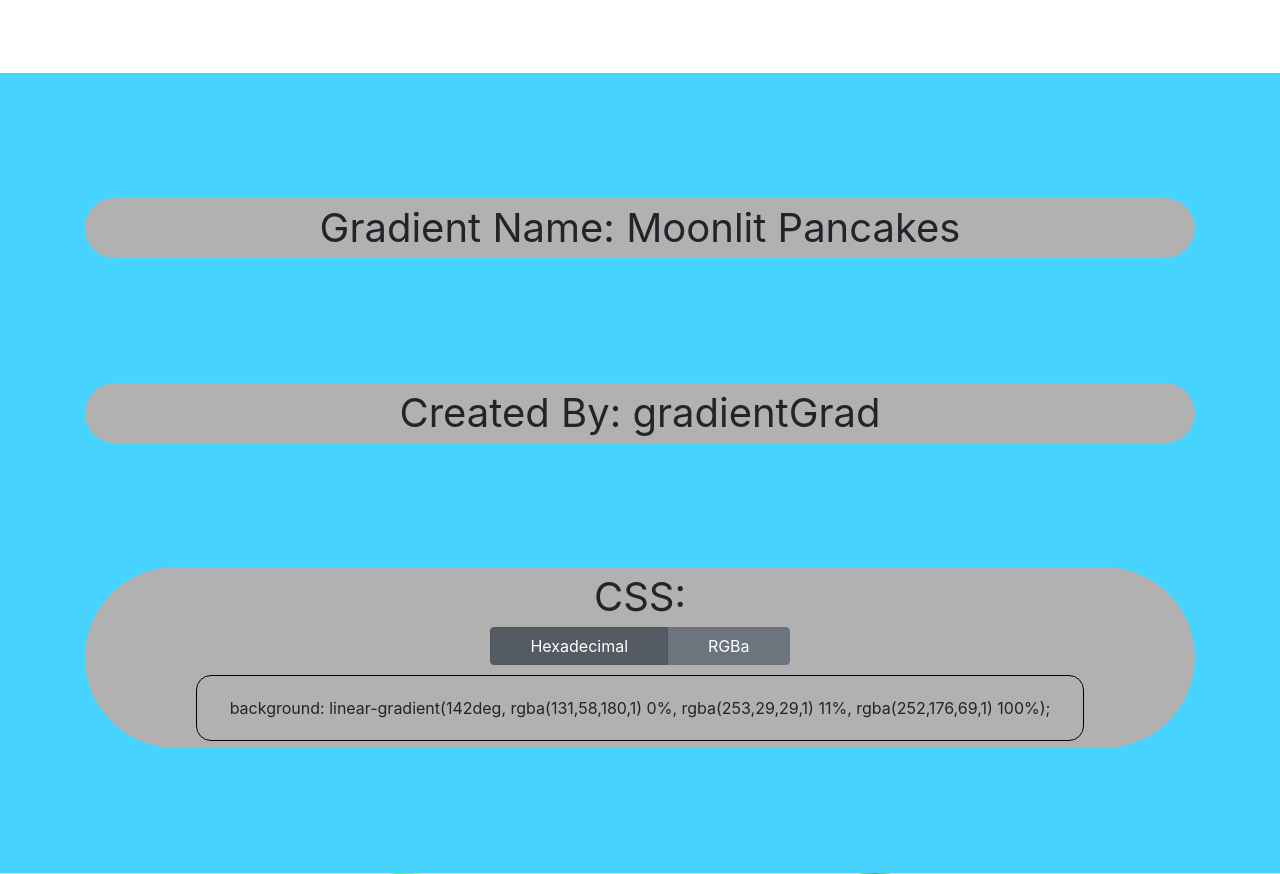
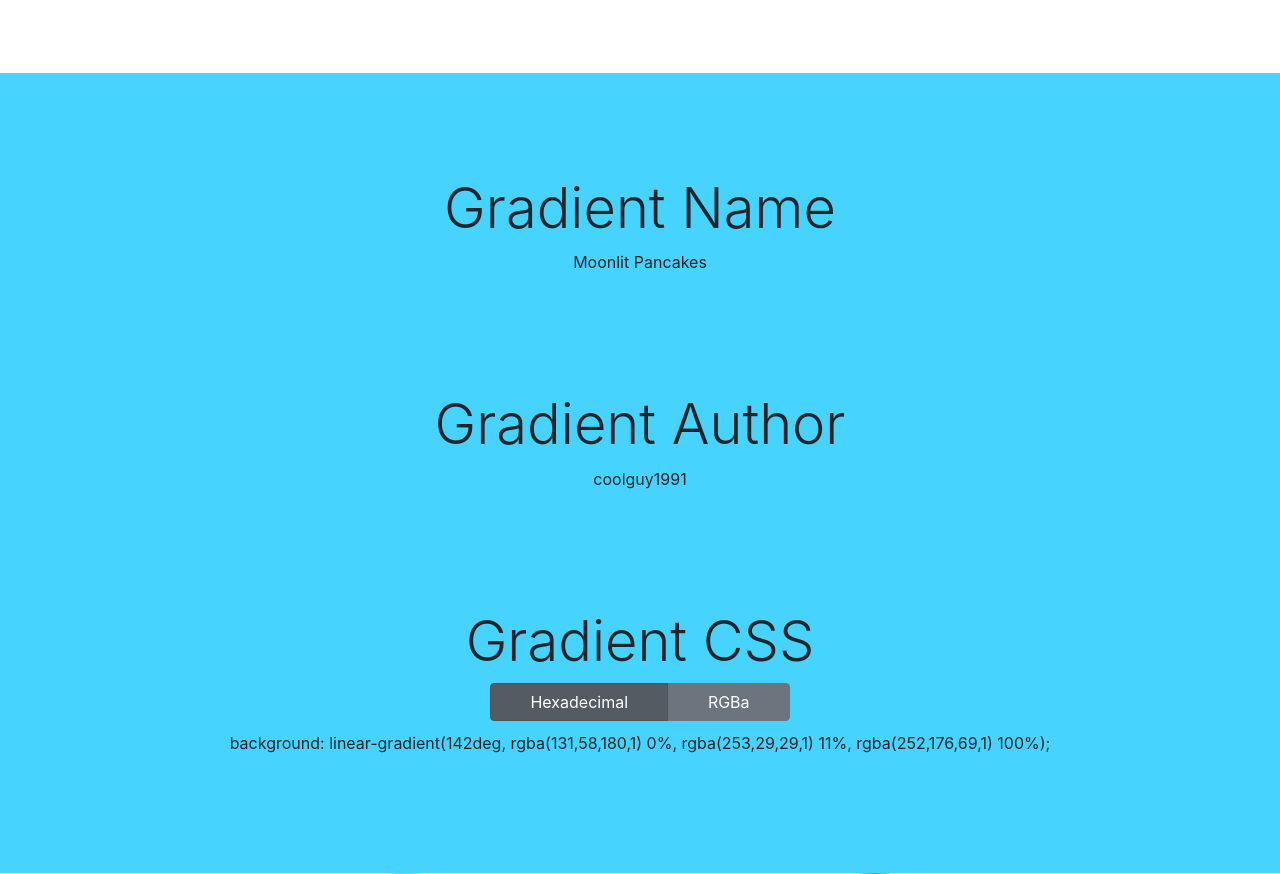
Before and after one commit to timothy-johnston/GradientBox, a Django app: page / in a window 1280 px wide. Shown: the part 727-1601 px from the top of the page. Run offline with Django 3.2, Linux system fonts and the light colour scheme; some libraries are stand-ins or nearby versions.

Commit message:
styling the surprise gradient section

```diff
--- a/gradientbox/api/static/api/main.css
+++ b/gradientbox/api/static/api/main.css
@@ -46,17 +46,12 @@ section {
 }
 
 .detail-container {
-    background: #b1b1b1;
-    width: 100%;
-    border-radius: 500px;
-    display: flex;
-    flex-direction: column;
+    text-align: center;
 }
 
-.detail {
-    font-size: 2.5rem;
+.detail-p {
+    /* font-size: 2.5rem; */
     text-align: center;
-    margin-bottom: 0px;
 }
 
 .btn-group-colorformat {
@@ -68,13 +63,13 @@ section {
 
 .grad-css {
     text-align: center;
-    margin-bottom: 7px;
+    /* margin-bottom: 7px;
     padding: 20px;
     width: 80%;
     margin-left: auto;
     margin-right: auto;
     border: 1px solid black;
-    border-radius: 15px;
+    border-radius: 15px; */
 }
 
 
--- a/gradientbox/api/static/api/main.js
+++ b/gradientbox/api/static/api/main.js
@@ -17,10 +17,6 @@ $( document ).ready(function() {
     test = {gradient_css: "testFromUI", gradient_name: "tj_gradient", gradient_author: "ui"};
 
     initiateAddGradient(test)
-
-
-
-
 
 })
 
--- a/gradientbox/api/templates/api/index.html
+++ b/gradientbox/api/templates/api/index.html
@@ -33,19 +33,16 @@
         </section>
         <section id="section-surprise">
             <div id="details-group" class="container">
-
-                    <div class="detail-container">
-                        <p class="detail">Gradient Name: Moonlit Pancakes</p>
-                    </div>
-                    <div class="detail-container">
-                        <p class="detail">Created By: gradientGrad</p>
-                    </div>
-
                 <div class="detail-container">
-                    <p class="detail">CSS:</p>
-                    <!-- <div id="conv-btn-container">
-
-                    </div> -->
+                    <h3 class="detail-header display-4">Gradient Name</h3>
+                    <p class="detail-p">Moonlit Pancakes</p>
+                </div>
+                <div class="detail-container">
+                    <h3 class="detail-header display-4">Gradient Author</h3>
+                    <p class="detail-p">coolguy1991</p>
+                </div>
+                <div class="detail-container">
+                    <h3 class="detail-header display-4">Gradient CSS</h3>
                     <div id="conv-btn-container" class="btn-group btn-group-toggle btn-group-colorformat" data-toggle="buttons">
                         <label class="btn btn-secondary active">
                             <input type="radio" name="options" id="option1" autocomplete="off" checked>Hexadecimal
@@ -57,6 +54,24 @@
                     <p class="grad-css">background: linear-gradient(142deg, rgba(131,58,180,1) 0%, rgba(253,29,29,1) 11%, rgba(252,176,69,1) 100%);</p>
                 </div>
             </div>
+
+
+
+
+
+
+
+                <!-- <div class="detail-container">
+                    <p class="detail">Gradient Name: Moonlit Pancakes</p>
+                </div>
+                <div class="detail-container">
+                    <p class="detail">Created By: gradientGrad</p>
+                </div>
+
+                <div class="detail-container">
+                    <p class="detail">CSS:</p> -->
+
+
         </section>
         <section id="section-custom">
             <div id="gradient-creation-container" class="container">
```
